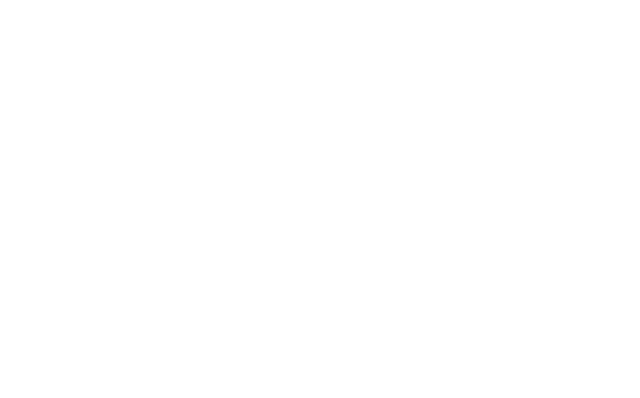
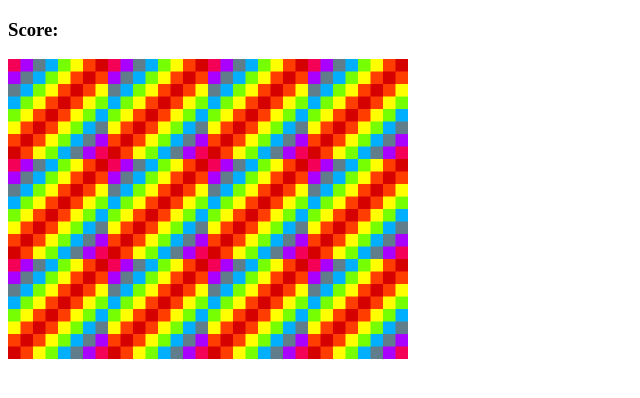
Before and after one commit to AnsonAMS/memory-game, a plain HTML site: page index.html in a window 1280 px wide. Shown: the whole page, without its empty margins (0-640 px from the left). Drawn offline with Linux system fonts and the light colour scheme.

Commit message:
Add changes to files

```diff
--- a/app.js
+++ b/app.js
@@ -0,0 +1,81 @@
+document.addEventListener('DOMContentLoaded', () => {
+
+    // card options
+    const cardArray = [
+        {
+            name: 'fries',
+            img: 'images/fries.png'
+        },
+        {
+            name: 'fries',
+            img: 'images/fries.png'
+        },
+        {
+            name: 'cheeseburger',
+            img: 'images/cheeseburger.png'
+        },
+        {
+            name: 'cheeseburger',
+            img: 'images/cheeseburger.png'
+        },
+        {
+            name: 'hotdog',
+            img: 'images/hotdog.png'
+        },
+        {
+            name: 'hotdog',
+            img: 'images/hotdog.png'
+        },
+        {
+            name: 'ice-cream',
+            img: 'images/ice-cream.png'
+        },
+        {
+            name: 'ice-cream',
+            img: 'images/ice-cream.png'
+        },
+        {
+            name: 'milkshake',
+            img: 'images/milkshake.png'
+        },
+        {
+            name: 'milkshake',
+            img: 'images/milkshake.png'
+        },
+        {
+            name: 'pizza',
+            img: 'images/pizza.png'
+        },
+        {
+            name: 'pizza',
+            img: 'images/pizza.png'
+        },
+    ]
+
+    const grid = document.querySelector('.grid')
+    var cardsChosen = []
+    var cardsChosen = []
+
+    //Create your board
+    function createBoard() {
+        for (let i = 0; i< cardArray.length; i++) {
+            let card = document.createElement('img')
+            card.setAttribute('src', 'images/blank.png')
+            card.setAttribute('data-id', i)
+            // card.addEventListener('click', flipCard)
+            grid.appendChild(card)
+        }
+    }
+
+    // check for matches
+
+    // flip your card
+    function flipCard() {
+        var cardId = this.getAttribute('data-id')
+        cardsChosen.push(cardArray[cardId].name)
+        cardsChosenId
+    }
+
+    createBoard()
+}
+)
--- a/index.html
+++ b/index.html
@@ -9,6 +9,11 @@
 </head>
 <body>
 
+    <h3>Score: <span id="result"></span></h3>
+
+    <div class="grid">
+
+    </div>
 
     <script src="app.js"></script>
 </body>
--- a/style.css
+++ b/style.css
@@ -0,0 +1,6 @@
+.grid {
+    display: flex;
+    flex-wrap: wrap;
+    height: 300px;
+    width: 400px;
+}
```
